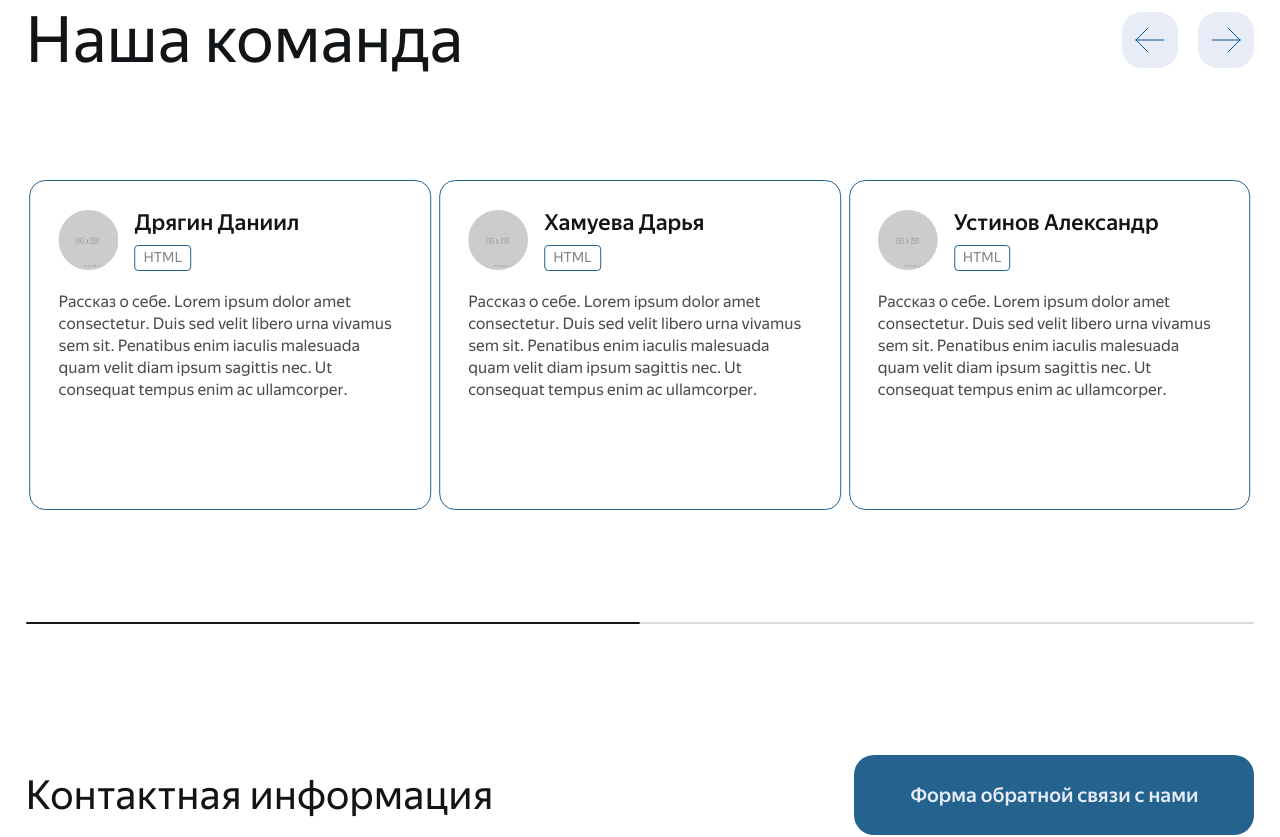
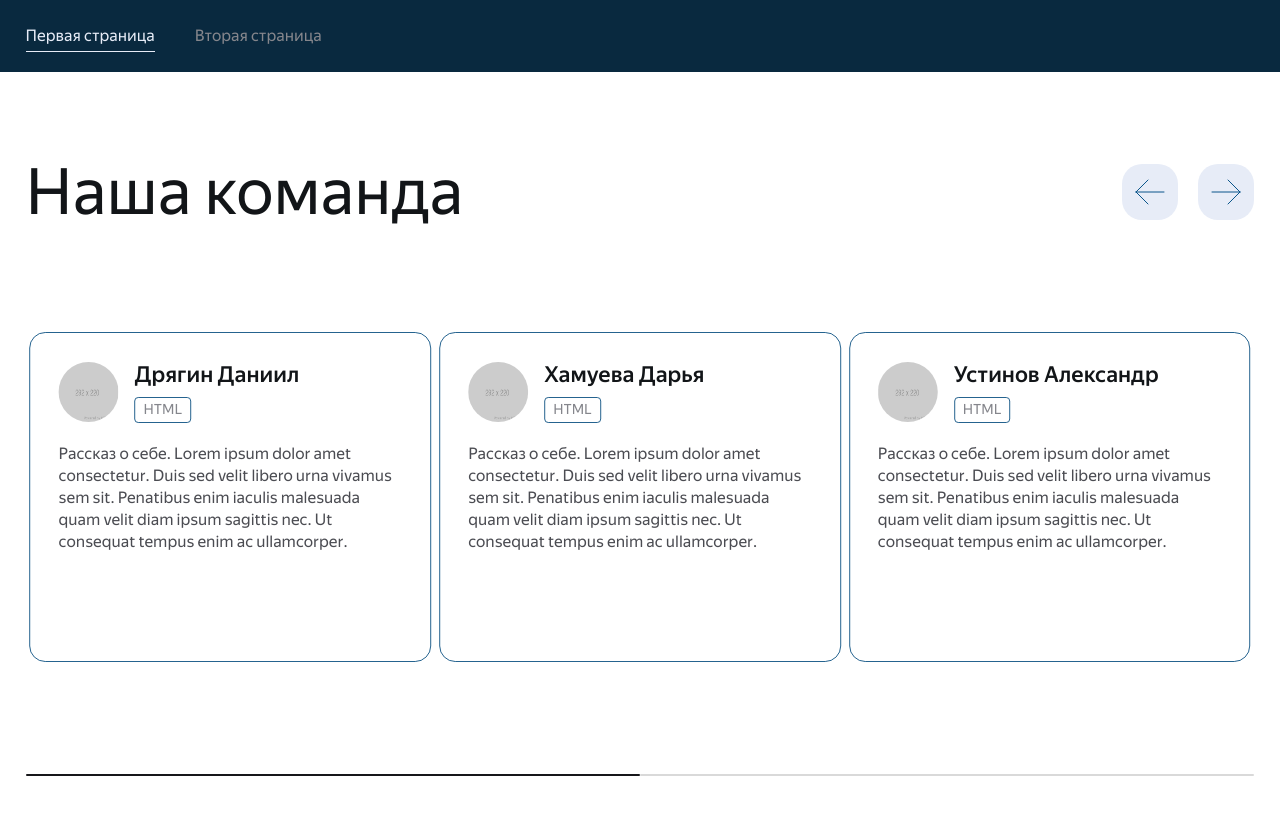
Before and after one commit to SergeiKachenia/Lorem-Ipsum-Team-landing, a React (Create React App) app: page / in a window 1280 px wide. Shown: the top 837 px of the page. Built offline with nearby package versions, Linux system fonts and the light colour scheme.

Commit message:
fix: Исправлены стили
* Исправлены стили и цвета компонента Header
* BurgerMenu перенесен в правую сторону

```diff
--- a/src/App.tsx
+++ b/src/App.tsx
@@ -2,13 +2,13 @@ import { ContactInfo } from 'components/ContactInfo/ContactInfo';
 import React from 'react';
 import { BrowserRouter } from 'react-router-dom';
 
-// import Header from './components/Header/Header';
+import Header from './components/Header/Header';
 import { OurTeam } from './components/OurTeam/OurTeam';
 import { mockTeamMembers } from './constants/mock';
 export const App: React.FC = (): JSX.Element => {
   return (
     <BrowserRouter>
-      {/* <Header /> */}
+      <Header />
       <main>
         <OurTeam teamList={mockTeamMembers} />
         <ContactInfo />
--- a/src/components/BurgerMenu/BurgerMenu.module.scss
+++ b/src/components/BurgerMenu/BurgerMenu.module.scss
@@ -1,11 +1,10 @@
 @import 'styles/global';
 
+.menu {
+  display: none;
 
-.menu {
-    display: none;
-    @media (max-width: $width-desk-narrow) {
-        display: flex;
-        align-items: center;
-        justify-content: center;
-    }
+  @media (max-width: $width-desk-narrow) {
+    @include flex(row, flex-end, center);
+    margin-right: 20px;
+  }
 }
--- a/src/components/Header/Header.module.scss
+++ b/src/components/Header/Header.module.scss
@@ -1,14 +1,12 @@
+@import "styles/global";
 
 .header {
+  position: relative;
+
   width: 100%;
   padding: 20px 0;
 
   background-color: $color-background-header-and-footer;
-
-  @media (max-width: $width-desk-narrow) {
-    box-sizing: border-box;
-  }
-}
 
   .menu {
     @include flex(row, flex-start, center);
@@ -16,14 +14,19 @@
 
     list-style: none;
 
-  transition: left 0.2s;
+    transition: left 0.6s ease-out;
+
+    &.menu_active {
+      left: 0;
+    }
+
     @media (max-width: $width-desk-narrow) {
+      @include flex(column, flex-start, center);
+
       position: absolute;
-    top: 68px;
-    left: -120%;
+      top: 100%;
+      left: -100%;
 
-    display: flex;
-    flex-direction: column;
       gap: 20px;
 
       box-sizing: content-box;
@@ -34,37 +37,34 @@
     }
   }
 
-.menu_active {
-  left: 0;
+  @media (max-width: $width-desk-narrow) {
+    box-sizing: border-box;
+  }
 }
 
 .link {
-  @include regular-text(16px, 32px, $color-secondary-text);
+  @include regular-text(16px, 32px, $color-grey-text);
   padding-bottom: 6px;
 
   text-decoration: none;
 
   border-bottom: none;
 
-  transition: 0.3s;
+  transition: color 0.3s ease-out;
+
+  &:active {
+    color: $color-white-text;
   }
 
-@media (any-hover:hover) {
-  .link:hover {
-    color: $color-secondary-hover;
+  &.link_active {
+    color: $color-white-text;
+
+    border-bottom: 1px solid $color-white-text;
+  }
+
+  @media (any-hover: hover) {
+    &:hover {
+      color: $color-white-text;
     }
   }
-
-.link:active {
-  color: $color-secondary-active;
 }
-
-.link_active {
-  color: $color-secondary-active;
-
-  border-bottom: 1px solid $color-secondary-text;
-}
-
-.link_active:hover {
-  color: $color-secondary-active;
-}
--- a/src/components/Header/Header.tsx
+++ b/src/components/Header/Header.tsx
@@ -10,7 +10,8 @@ const Header: React.FC = () => {
   const [isOpen, setOpen] = useState(false);
   return (
     <header className={styles.header}>
-      <nav className={styles.container}>
+      <div className={styles.container}>
+        <nav className={styles.navigation}>
           <ul className={cn(styles.menu, { [styles.menu_active]: isOpen })}>
             <li>
               <NavLink className={({ isActive }) => cn(styles.link, { [styles.link_active]: isActive })} to='/'>
@@ -18,12 +19,16 @@ const Header: React.FC = () => {
               </NavLink>
             </li>
             <li>
-            <NavLink className={({ isActive }) => cn(styles.link, { [styles.link_active]: isActive })} to={'/projects'}>
+              <NavLink
+                className={({ isActive }) => cn(styles.link, { [styles.link_active]: isActive })}
+                to={'/projects'}
+              >
                 Вторая страница
               </NavLink>
             </li>
           </ul>
         </nav>
+      </div>
       <BurgerMenu onClick={() => setOpen(!isOpen)}></BurgerMenu>
     </header>
   );
--- a/src/components/OurTeam/OurTeam.module.scss
+++ b/src/components/OurTeam/OurTeam.module.scss
@@ -1,7 +1,7 @@
 @import "styles/global";
 
-.ourTeam {
-  margin-bottom: 120px;
+.wrapper {
+  margin: 80px 0 120px;
 }
 
 .button {
--- a/src/components/OurTeam/OurTeam.tsx
+++ b/src/components/OurTeam/OurTeam.tsx
@@ -44,7 +44,7 @@ export const OurTeam: React.FC<IOurTeamProps> = ({ teamList }) => {
   };
 
   return (
-    <section className={styles.ourTeam}>
+    <section className={styles.wrapper}>
       <div className={styles.container}>
         <div className={styles.headerContainer}>
           <span className={styles.headerText}>Наша команда</span>
```
Lines whose indentation alone changed are shown as unchanged.
